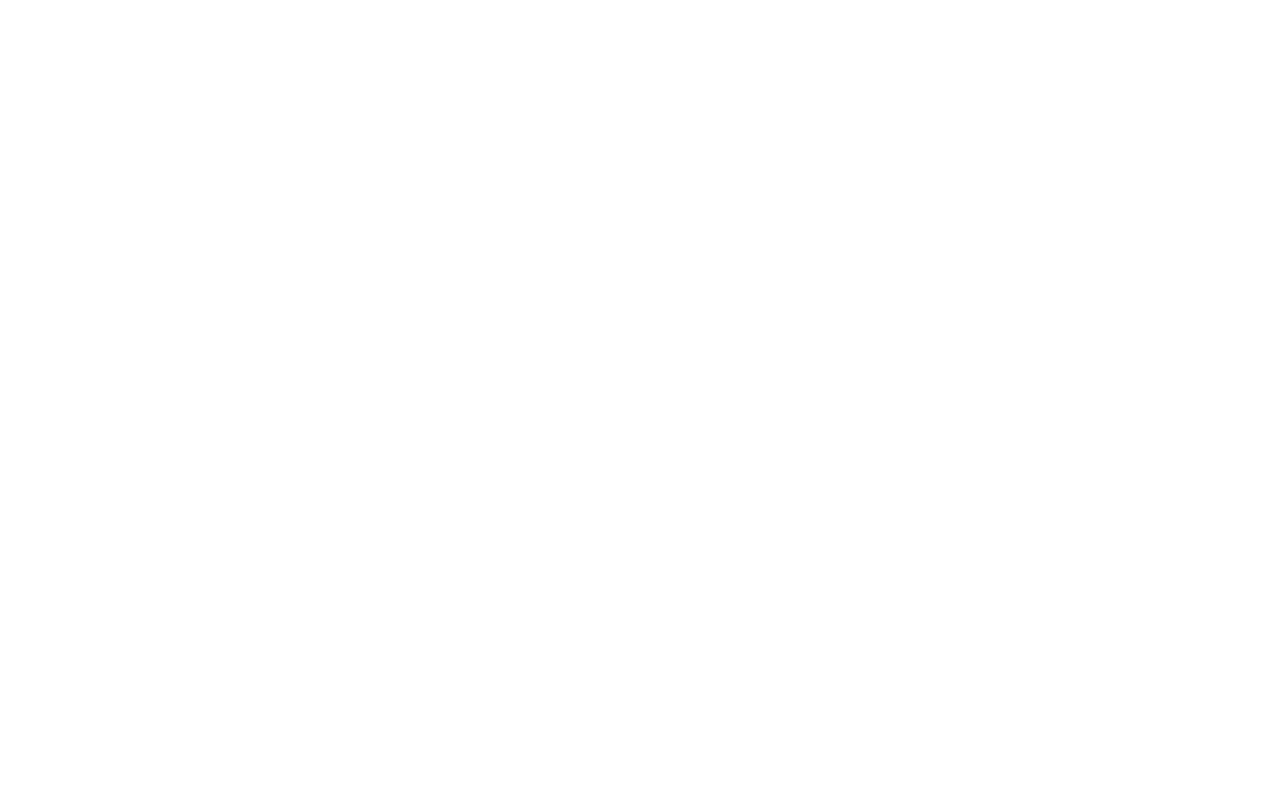
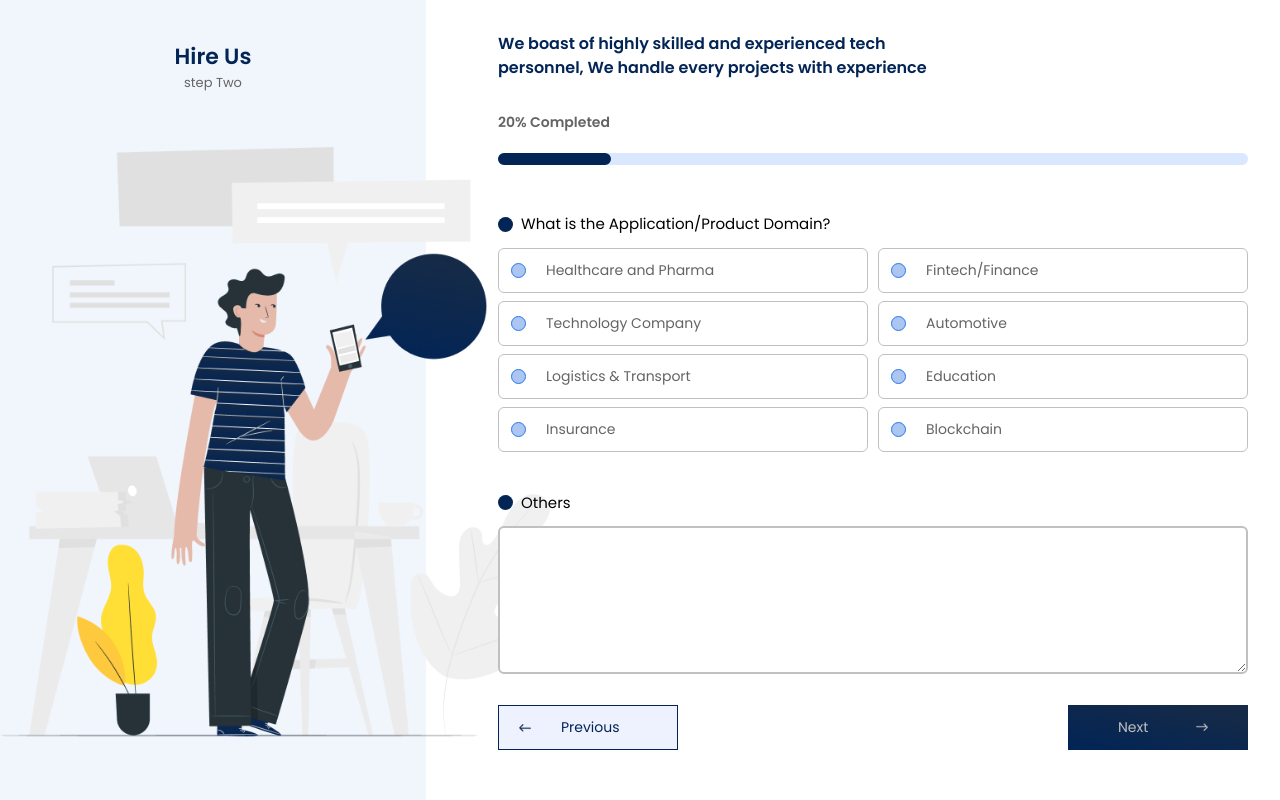
Before and after one commit to HackCityDev/Hackcity-Landing-Page, a React (Create React App) app in the folder hackcity/: page /stepTwo in a window 1280 px wide. Before the commit this address had no page. Shown: the top 800 px of the page. Built offline with nearby package versions, Linux system fonts and the light colour scheme.

Commit message:
Worked on the Step 2 page and Step 3 Page

```diff
--- a/hackcity/src/App.js
+++ b/hackcity/src/App.js
@@ -1,6 +1,8 @@
 import "./App.css";
 import Home from "./pages/Home";
-import Hire from "./pages/Hire";
+import StepOne from "./pages/StepOne"
+import StepTwo from "./pages/StepTwo"
+import StepThree from "./pages/StepThree"
 import { BrowserRouter, Routes, Route } from "react-router-dom";
 
 function App() {
@@ -9,7 +11,9 @@
       <BrowserRouter>
         <Routes>
           <Route path="/" element={<Home />} />
-          <Route path="/hire" element={<Hire />} />
+          <Route path="/hire" element={<StepOne />} />
+          <Route path="/stepTwo" element={<StepTwo />} />
+          <Route path="/stepThree" element={<StepThree />} />
 
         </Routes>
 
--- /dev/null
+++ b/hackcity/src/components/NextButton.jsx
@@ -0,0 +1,18 @@
+import React from 'react'
+
+function Button({pic, value}) {
+    return (
+       <div>
+        <button className="hire-next-button text-center">
+          {value}
+              <img
+                className="ml-12 w-[12px] mt-0 "
+                src={pic}
+                alt="arrow right"
+              />
+            </button>
+       </div>
+    )
+}
+
+export default Button
--- a/hackcity/src/components/Button.jsx
+++ b/hackcity/src/components/PrevButton.jsx
@@ -1,15 +1,16 @@
 import React from 'react'
 
-function Button({pic}) {
+function Button({pic, value}) {
     return (
        <div>
-        <button className="hire-next-button text-center">
-              Next{" "}
+        <button className="hire-prev-button text-center">
+
               <img
-                className="ml-12 w-[12px] mt-0 "
+                className="relative right-[30px] w-[12px] mt-0 "
                 src={pic}
                 alt="arrow right"
               />
+                {value}
             </button>
        </div>
     )
--- a/hackcity/src/pages/Hire.jsx
+++ /dev/null
@@ -1,12 +0,0 @@
-import React from "react";
-import HireOne from "../components/HireOne";
-
-function Hire() {
-  return (
-    <div>
-      <HireOne />
-    </div>
-  );
-}
-
-export default Hire;
--- a/hackcity/src/components/HireOne.jsx
+++ b/hackcity/src/pages/StepOne.jsx
@@ -1,22 +1,22 @@
 import React from "react";
 import man from "../assets/Images/hire/pana (3).png";
 import ArrowR from "../assets/Images/hire/ArrowRight (2).png";
+import { Link } from "react-router-dom";
+import Footer from "../components/Footer";
+import Logo from "../components/Logo";
+import Button from "../components/NextButton";
+import Input from "../components/Input";
+import Textarea from "../components/Textarea";
 
-import Footer from "./Footer";
-import Logo from "./Logo";
-import Button from "./Button";
-import Input from "./Input";
-import Textarea from "./Textarea";
-
-function HireOne() {
+function StepOne() {
   return (
     <div className="">
       <section className="flex text-center md:flex-row">
         <div className="bg-[#f1f6fd] w-[35%] h-[100vh]">
-          <h1 className=" mt-10 text-[#032555] text-[20px] font-semibold">
-            Hire Us
-          </h1>
-          <p className="text-[12px]">step one</p>
+        <h1 className=" mt-10 text-[#032555] text-[22px] font-semibold">
+              Hire Us
+            </h1>
+            <p className="text-[13px] text-[#656464]">step One</p>
           <img
             className="w-[550px] mt-12 z-20 absolute"
             src={man}
@@ -30,7 +30,9 @@
             handle every projects with experience
           </h4>
 
-          <h6 className="text-[14px] mb-2 text-[#656464] font-semibold">0% Completed</h6>
+          <h6 className="text-[14px] mb-2 text-[#656464] font-semibold">
+            0% Completed
+          </h6>
           <hr className="mb-12 border border-[5px] rounded border-[#d9e7ff]" />
           <div>
             <div className="mb-3 text-[15px] flex items-center">
@@ -81,7 +83,11 @@
           <section>
             <Textarea />
             <br />
-            <Button pic={ArrowR} id ='hire-next-button' />
+            <Link to="/stepTwo">
+              <Button
+              pic={ArrowR}
+              value ="Next" />
+            </Link>
           </section>
         </div>
       </section>
@@ -94,4 +100,4 @@
   );
 }
 
-export default HireOne;
+export default StepOne;
--- /dev/null
+++ b/hackcity/src/pages/StepThree.jsx
@@ -0,0 +1,94 @@
+import React from "react";
+import man from "../assets/Images/hire/pana.png";
+import ArrowL from "../assets/Images/hire/ArrowRight (1).png";
+import ArrowR from "../assets/Images/hire/ArrowRight (2).png";
+import Button2 from "../components/PrevButton";
+import Footer from "../components/Footer";
+import Logo from "../components/Logo";
+import Button from "../components/NextButton";
+import Input from "../components/Input";
+
+import { Link } from "react-router-dom";
+
+
+function StepThree() {
+  return (
+    <div className="">
+      <section className="flex text-center md:flex-row">
+        <div className="bg-[#f1f6fd] w-[35%] h-[118vh]">
+          <h1 className=" mt-12 text-[#032555] text-[22px] font-semibold">
+            Hire Us
+          </h1>
+          <p className="text-[13px] text-[#656464]">step Three</p>
+          <img
+            className="w-[550px] mt-24 z-20 absolute"
+            src={man}
+            alt="illustration"
+          />
+        </div>
+
+        <div className="p-8 text-left mt-4 ml-10 z-30">
+          <h4 className="text-[#032555] text-[16px] mb-8 font-semibold">
+            We boast of highly skilled and experienced tech <br /> personnel, We
+            handle every projects with experience
+          </h4>
+
+          <h6 className="text-[14px] mb-2 text-[#656464] font-semibold">
+            40% Completed
+          </h6>
+          <hr className="border relative top-[12px] border-[6px] w-[40%] rounded-2xl border-[#032555]" />
+          <hr className="mb-12 border border-[6px] rounded-2xl w-[700px] border-[#d9e7ff]" />
+          <div>
+            <div className="mb-3 text-[15px] flex items-center">
+              <div className="w-[15px] h-[15px] mr-2 bg-[#032555] rounded-2xl"></div>
+              <h3>Which best describes your requirement/engagement timeline?</h3>
+            </div>
+
+            <div className="">
+              <div className="">
+                <Input name="Short Term (Up to 3 months)" />
+                <Input name="Medium Term (3 to 6 Months)" />
+                <Input name="Long Term (More than 6 months)" />
+              </div>
+
+
+            </div>
+
+            <div className="mb-3 mt-8 text-[15px] flex items-center">
+              <div className="w-[15px] h-[15px] mr-2 bg-[#032555] rounded-2xl"></div>
+              <h3>When are you likely to start this project?</h3>
+
+            </div>
+          </div>
+          <div className="">
+                <Input name="Immediately" />
+                <Input name="Within 2 weeks" />
+                <Input name="Within a month" />
+                <Input name="Not decided" />
+              </div>
+          <section className ='mt-8'>
+
+            <Link to="/stepFour">
+              <Button pic={ArrowR} value="Next" className="hire-next-button" />
+            </Link>
+
+            <Link to="/stepTwo">
+              <Button2
+                pic={ArrowL}
+                value="Previous"
+                className="hire-prev-button"
+              />
+            </Link>
+          </section>
+        </div>
+      </section>
+
+      <div className="mt-5">
+        <Logo />
+        <Footer />
+      </div>
+    </div>
+  );
+}
+
+export default StepThree;
--- /dev/null
+++ b/hackcity/src/pages/StepTwo.jsx
@@ -0,0 +1,96 @@
+import React from "react";
+import man from "../assets/Images/hire/pana (2).png";
+import ArrowL from "../assets/Images/hire/ArrowRight (1).png";
+import ArrowR from "../assets/Images/hire/ArrowRight (2).png";
+import Button2 from "../components/PrevButton";
+import Footer from "../components/Footer";
+import Logo from "../components/Logo";
+import Button from "../components/NextButton";
+import Input from "../components/Input";
+import Textarea from "../components/Textarea";
+
+import { Link } from "react-router-dom";
+
+function StepTwo() {
+  return (
+    <div className="">
+      <section className="flex text-center md:flex-row">
+        <div className="bg-[#f1f6fd] w-[35%] h-[118vh]">
+          <h1 className=" mt-10 text-[#032555] text-[22px] font-semibold">
+            Hire Us
+          </h1>
+          <p className="text-[13px] text-[#656464]">step Two</p>
+          <img
+            className="w-[550px] top-[-10px] z-20 absolute"
+            src={man}
+            alt="illustration"
+          />
+        </div>
+
+        <div className="p-8 text-left ml-10 z-30">
+          <h4 className="text-[#032555] text-[16px] mb-8 font-semibold">
+            We boast of highly skilled and experienced tech <br /> personnel, We
+            handle every projects with experience
+          </h4>
+
+          <h6 className="text-[14px] mb-2 text-[#656464] font-semibold">
+            20% Completed
+          </h6>
+          <hr className="border relative top-[12px] border-[6px] w-[15%] rounded-2xl border-[#032555]" />
+          <hr className="mb-12 border border-[6px] rounded-2xl border-[#d9e7ff]" />
+          <div>
+            <div className="mb-3 text-[15px] flex items-center">
+              <div className="w-[15px] h-[15px] mr-2 bg-[#032555] rounded-2xl"></div>
+              <h3>What is the Application/Product Domain?</h3>
+            </div>
+
+            <div className="flex md:flex-row justify-between">
+              <div className="">
+                <Input name="Healthcare and Pharma" />
+                <Input name="Technology Company" />
+                <Input name="Logistics & Transport" />
+                <Input name="Insurance" />
+              </div>
+
+              <div className="">
+                <Input name="Fintech/Finance" />
+                <Input name="Automotive" />
+                <Input name="Education" />
+                <Input name="Blockchain" />
+              </div>
+            </div>
+
+            <div className="mb-3 mt-8 text-[15px] flex items-center">
+              <div className="w-[15px] h-[15px] mr-2 bg-[#032555] rounded-2xl"></div>
+              <h3>Others</h3>
+            </div>
+          </div>
+
+          <section>
+            <Textarea />
+            <br />
+
+            <Link to="/stepThree">
+              <Button pic={ArrowR} value="Next" className="hire-next-button" />
+            </Link>
+
+            <Link to="/hire">
+              <Button2
+                pic={ArrowL}
+                value="Previous"
+                className="hire-prev-button"
+              />
+            </Link>
+          </section>
+        </div>
+      </section>
+
+      <div className="mt-5">
+        <Logo />
+        <Footer />
+      </div>
+    </div>
+  );
+}
+
+export default StepTwo;
--- a/hackcity/src/styles/home.css
+++ b/hackcity/src/styles/home.css
@@ -20,14 +20,13 @@
   background: linear-gradient(192.7deg, #152a47 14.55%, #032555 91.2%);
   border: 1px solid #000000;
 }
-.hire-next-button {
+.hire-next-button, .hire-prev-button {
   float: right;
   background: linear-gradient(192.7deg, #152A47 14.55%, #032555 91.2%);
   color: #c0c0c0;
   font-size: 14px;
   width: 180px;
-  height: 55px;
-  margin-top: 10px;
+  height: 45px;
   display: flex;
   align-items: center;
   text-align: center;
@@ -41,3 +40,16 @@
   color: #032555;
   transition: 200ms ease-in-out;
 }
+
+.hire-prev-button{
+  background:#eef2ff!important;
+  float: left;
+  color: #032555;
+  border: 1px solid #032555;
+}
+
+.hire-prev-button:hover{
+  background: linear-gradient(192.7deg, #152A47 14.55%, #032555 91.2%)!important;
+  color: #c0c0c0;
+  transition: 200ms ease-in-out;
+}
```
